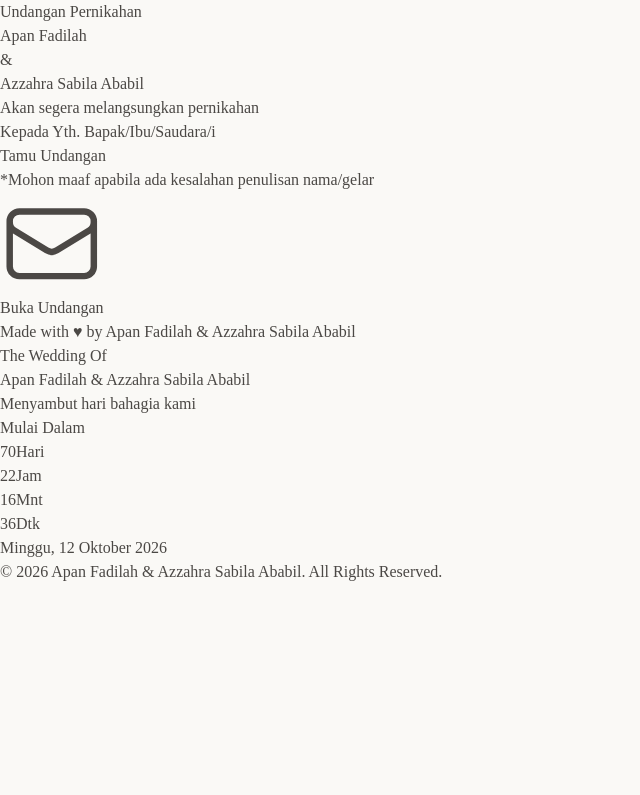
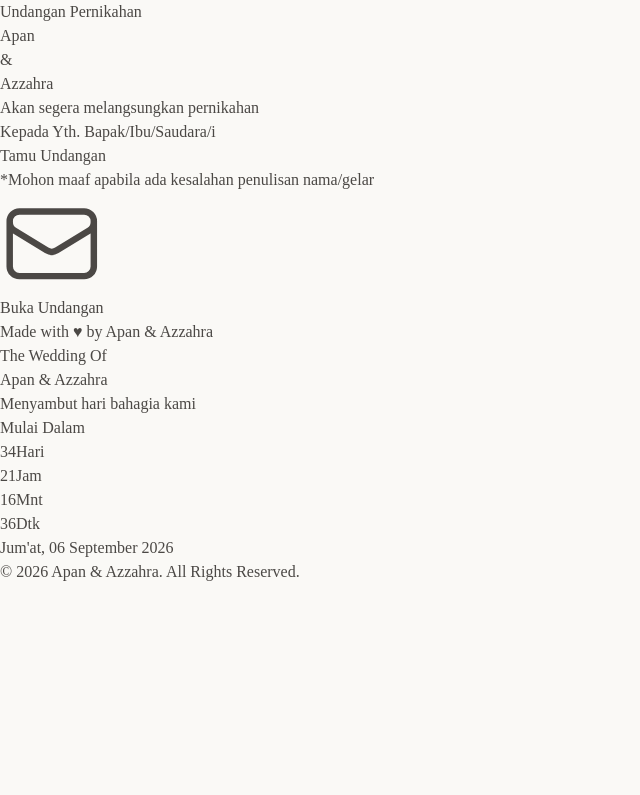
Before and after one commit to Apanhdf6/website-pernikahan, a React (Vite) app in the folder apps/: page / in a window 1280 px wide. Shown: the top 795 px of the page, without its empty margins (0-640 px from the left). Built offline with nearby package versions, Linux system fonts and the light colour scheme; no server answers; the database is empty.

Commit message:
feat: update wedding date, location, bank details, and Instagram handles, and add project documentation

```diff
--- a/apps/src/App.tsx
+++ b/apps/src/App.tsx
@@ -123,7 +123,7 @@ const App: React.FC = () => {
 
 // Mini Countdown helper for the desktop left fixed sidebar
 const DesktopCountdown: React.FC = () => {
-  const targetDate = new Date('2026-10-12T09:00:00').getTime();
+  const targetDate = new Date('2026-09-06T08:00:00').getTime();
   const [timeLeft, setTimeLeft] = useState({ days: 0, hours: 0, minutes: 0, seconds: 0 });
 
   React.useEffect(() => {
--- a/apps/src/components/Acara.tsx
+++ b/apps/src/components/Acara.tsx
@@ -8,11 +8,11 @@ interface AcaraProps {
 
 const Acara: React.FC<AcaraProps> = ({ data }) => {
   // Generate Google Calendar Link
-  // Target: 12 October 2026. Akad: 08:00 WIB (01:00 UTC), Resepsi ends around 15:00 WIB (08:00 UTC)
-  const calendarLink = `https://calendar.google.com/calendar/render?action=TEMPLATE&text=Pernikahan+${encodeURIComponent(data.groom.nickname)}+%26+${encodeURIComponent(data.bride.nickname)}&dates=20261012T010000Z/20261012T080000Z&details=Menghadiri+undangan+pernikahan+${encodeURIComponent(data.groom.fullName)}+dan+${encodeURIComponent(data.bride.fullName)}&location=${encodeURIComponent(data.location)}`;
+  // Target: 06 September 2026. Akad: 08:00 WIB (01:00 UTC), Resepsi ends around 15:00 WIB (08:00 UTC)
+  const calendarLink = `https://calendar.google.com/calendar/render?action=TEMPLATE&text=Pernikahan+${encodeURIComponent(data.groom.nickname)}+%26+${encodeURIComponent(data.bride.nickname)}&dates=20260906T010000Z/20260906T080000Z&details=Menghadiri+undangan+pernikahan+${encodeURIComponent(data.groom.fullName)}+dan+${encodeURIComponent(data.bride.fullName)}&location=${encodeURIComponent(data.location)}`;
 
-  // Google Maps link
-  const mapsLink = `https://www.google.com/maps/search/?api=1&query=${encodeURIComponent(data.location + " Gedung Pernikahan Utama")}`;
+  // Google Maps link - using exact coordinates from ABOUT.md
+  const mapsLink = `https://www.google.com/maps/search/?api=1&query=-7.312101819537807,108.39564734292398`;
 
   return (
     <section id="acara" className="relative bg-[#FDFBF7] px-6 py-16 text-center border-b border-rose-gold-100 overflow-hidden">
@@ -62,7 +62,7 @@ const Acara: React.FC<AcaraProps> = ({ data }) => {
           {/* Time & Place */}
           <div className="text-stone-600 text-sm font-serif space-y-2">
             <p className="font-bold text-stone-700 font-sans">
-              Minggu, 12 Oktober 2026
+              Jum'at, 06 September 2026
             </p>
             <p>Pukul 08.00 - 10.00 WIB</p>
             <p className="font-bold text-sage-700 font-sans pt-2">
@@ -100,14 +100,14 @@ const Acara: React.FC<AcaraProps> = ({ data }) => {
           {/* Time & Place */}
           <div className="text-stone-600 text-sm font-serif space-y-2">
             <p className="font-bold text-stone-700 font-sans">
-              Minggu, 12 Oktober 2026
+              Jum'at, 06 September 2026
             </p>
-            <p>Pukul 11.00 WIB - Selesai</p>
+            <p>Setelah Akad Nikah - Selesai</p>
             <p className="font-bold text-sage-700 font-sans pt-2">
-              Gedung Bagas Raya Ciamis
+              Kediaman Mempelai Wanita
             </p>
-            <p className="text-xs text-stone-500 italic font-sans">
-              Jl. Jend. Sudirman No. 123, Ciamis, Jawa Barat
+            <p className="text-xs text-stone-500 italic">
+              {data.location}
             </p>
           </div>
         </motion.div>
--- a/apps/src/components/Countdown.tsx
+++ b/apps/src/components/Countdown.tsx
@@ -8,7 +8,7 @@ interface TimeLeft {
 }
 
 const Countdown: React.FC = () => {
-  const targetDate = new Date('2026-10-12T09:00:00').getTime();
+  const targetDate = new Date('2026-09-06T08:00:00').getTime();
 
   const calculateTimeLeft = (): TimeLeft => {
     const now = new Date().getTime();
--- a/apps/src/components/Gift.tsx
+++ b/apps/src/components/Gift.tsx
@@ -5,14 +5,16 @@ const Gift: React.FC = () => {
 
   const bankAccounts = [
     {
-      bank: "BCA",
-      number: "1234567890",
-      owner: "Apan Fadilah"
+      bank: "Bank Jago",
+      number: "105372029877",
+      owner: "Apan Fadilah",
+      isWallet: false
     },
     {
-      bank: "Mandiri",
-      number: "9876543210",
-      owner: "Azzahra Sabila"
+      bank: "Dana",
+      number: "085759439637",
+      owner: "Azzahra Sabila Ababil",
+      isWallet: true
     }
   ];
 
@@ -56,7 +58,9 @@ const Gift: React.FC = () => {
             <span className="font-sans font-black text-2xl text-sage-700 tracking-wider mb-2">
               {acc.bank}
             </span>
-            <p className="text-stone-500 font-serif text-xs mb-1">Nomor Rekening:</p>
+            <p className="text-stone-500 font-serif text-xs mb-1">
+              {acc.isWallet ? "Nomor E-Wallet:" : "Nomor Rekening:"}
+            </p>
             <p className="text-xl font-bold font-sans text-rose-gold-900 tracking-widest mb-1">
               {acc.number}
             </p>
@@ -80,7 +84,7 @@ const Gift: React.FC = () => {
                   <svg xmlns="http://www.w3.org/2000/svg" fill="none" viewBox="0 0 24 24" strokeWidth={1.5} stroke="currentColor" className="w-4 h-4">
                     <path strokeLinecap="round" strokeLinejoin="round" d="M15.666 3.888A2.25 2.25 0 0 0 13.5 2.25h-3c-1.03 0-1.9.693-2.166 1.638m7.332 0A2.247 2.247 0 0 1 13.5 4.75h-3c-.226 0-.443-.057-.632-.158m7.332 0c.259.027.518.068.774.123M7.67 3.888a2.25 2.25 0 0 0-1.012 1.014M5.934 5.304C5.7 5.72 5.578 6.19 5.578 6.682v10.58c0 .29.091.564.246.79M5.934 5.304a2.985 2.985 0 0 1 1.226-1.127M18.066 5.304c.23.416.352.886.352 1.378v10.58c0 .29-.091.564-.246.79M18.066 5.304a2.985 2.985 0 0 0-1.226-1.127m0 0A2.978 2.978 0 0 0 15 3.75h-3m-3.012 0A2.978 2.978 0 0 0 9 3.75M9 15h6m-6 3h6m-9-3h.008v.008H6V15Zm0 3h.008v.008H6V18Z" />
                   </svg>
-                  Salin Rekening
+                  {acc.isWallet ? "Salin Nomor" : "Salin Rekening"}
                 </>
               )}
             </button>
@@ -97,13 +101,12 @@ const Gift: React.FC = () => {
           <span className="font-serif font-bold text-base text-rose-gold-900 uppercase tracking-wide mb-1">
             Kirim Kado Fisik
           </span>
-          <p className="text-stone-500 font-serif text-xs mb-3">Kirim ke Alamat Penerima:</p>
           <div className="bg-[#FCFAF6] border border-rose-gold-100 rounded-2xl p-4 text-xs text-stone-600 font-serif leading-relaxed text-center max-w-xs mb-4">
-            <p className="font-bold text-stone-700 font-sans mb-1">Rumah Azzahra Sabila</p>
-            <p>Jl. Jend. Sudirman No. 123, Kelurahan Sindangrasa, Kecamatan Ciamis, Kabupaten Ciamis, Jawa Barat, 46215</p>
+            <p className="font-bold text-stone-700 font-sans mb-1">Rumah Mempelai Wanita</p>
+            <p>Dusun Desa Rt 04 Rw 01 Desa Kertaharja Kec Cijeungjing Kab Ciamis Jawa Barat</p>
           </div>
           <button
-            onClick={() => handleCopy("Jl. Jend. Sudirman No. 123, Ciamis, Jawa Barat, 46215", "Alamat")}
+            onClick={() => handleCopy("Dusun Desa Rt 04 Rw 01 Desa Kertaharja Kec Cijeungjing Kab Ciamis Jawa Barat", "Alamat")}
             className="px-5 py-2 bg-sage-600 hover:bg-sage-700 text-white rounded-full font-medium text-xs shadow-sm shadow-sage-600/10 transition-all duration-300 hover:scale-105 active:scale-95 flex items-center gap-1.5 cursor-pointer focus:outline-none"
           >
             {copiedAccount === "Alamat" ? (
--- a/apps/src/components/Mempelai.tsx
+++ b/apps/src/components/Mempelai.tsx
@@ -72,7 +72,7 @@ const Mempelai: React.FC<MempelaiProps> = ({ data }) => {
           <motion.a
             whileHover={{ scale: 1.05 }}
             whileTap={{ scale: 0.95 }}
-            href="https://instagram.com"
+            href={`https://instagram.com/${data.groom.instagram}`}
             target="_blank"
             rel="noopener noreferrer"
             className="flex items-center gap-1.5 text-xs text-rose-gold-700 border border-rose-gold-200 bg-[#FFFBFB] hover:bg-rose-gold-50 px-4 py-2 rounded-full font-medium transition-colors cursor-pointer"
@@ -80,7 +80,7 @@ const Mempelai: React.FC<MempelaiProps> = ({ data }) => {
             <svg className="w-4 h-4" fill="currentColor" viewBox="0 0 24 24">
               <path d="M7.8,2H16.2C19.4,2 22,4.6 22,7.8V16.2A5.8,5.8 0 0,1 16.2,22H7.8C4.6,22 2,19.4 2,16.2V7.8A5.8,5.8 0 0,1 7.8,2M7.6,4A3.6,3.6 0 0,0 4,7.6V16.4C4,18.4 5.6,20 7.6,20H16.4A3.6,3.6 0 0,0 20,16.4V7.6C20,5.6 18.4,4 16.4,4H7.6M17.25,5.5A1.25,1.25 0 1,1 16,6.75A1.25,1.25 0 0,1 17.25,5.5M12,7A5,5 0 0,1 17,12A5,5 0 0,1 12,17A5,5 0 0,1 7,12A5,5 0 0,1 12,7M12,9A3,3 0 0,0 9,12A3,3 0 0,0 12,15A3,3 0 0,0 15,12A3,3 0 0,0 12,9Z" />
             </svg>
-            @apanfadilah
+            @{data.groom.instagram}
           </motion.a>
         </motion.div>
 
@@ -135,7 +135,7 @@ const Mempelai: React.FC<MempelaiProps> = ({ data }) => {
           <motion.a
             whileHover={{ scale: 1.05 }}
             whileTap={{ scale: 0.95 }}
-            href="https://instagram.com"
+            href={`https://instagram.com/${data.bride.instagram}`}
             target="_blank"
             rel="noopener noreferrer"
             className="flex items-center gap-1.5 text-xs text-rose-gold-700 border border-rose-gold-200 bg-[#FFFBFB] hover:bg-rose-gold-50 px-4 py-2 rounded-full font-medium transition-colors cursor-pointer"
@@ -143,7 +143,7 @@ const Mempelai: React.FC<MempelaiProps> = ({ data }) => {
             <svg className="w-4 h-4" fill="currentColor" viewBox="0 0 24 24">
               <path d="M7.8,2H16.2C19.4,2 22,4.6 22,7.8V16.2A5.8,5.8 0 0,1 16.2,22H7.8C4.6,22 2,19.4 2,16.2V7.8A5.8,5.8 0 0,1 7.8,2M7.6,4A3.6,3.6 0 0,0 4,7.6V16.4C4,18.4 5.6,20 7.6,20H16.4A3.6,3.6 0 0,0 20,16.4V7.6C20,5.6 18.4,4 16.4,4H7.6M17.25,5.5A1.25,1.25 0 1,1 16,6.75A1.25,1.25 0 0,1 17.25,5.5M12,7A5,5 0 0,1 17,12A5,5 0 0,1 12,17A5,5 0 0,1 7,12A5,5 0 0,1 12,7M12,9A3,3 0 0,0 9,12A3,3 0 0,0 12,15A3,3 0 0,0 15,12A3,3 0 0,0 12,9Z" />
             </svg>
-            @azzahrasabila
+            @{data.bride.instagram}
           </motion.a>
         </motion.div>
 
--- a/apps/src/components/MusicPlayer.tsx
+++ b/apps/src/components/MusicPlayer.tsx
@@ -1,8 +1,6 @@
 import React, { useEffect, useRef } from 'react';
 import { motion, AnimatePresence } from 'framer-motion';
-
-const backgroundMusic = "https://pub-b8ba40ca55ce4fe4ae9b4b78276a35cc.r2.dev/audio/Backstreet%20Boys%20-%20Shape%20Of%20My%20Heart%20(192).ogg";
-
+const backgroundMusic = 'https://eedybzczj6qzwhpy.public.blob.vercel-storage.com/audio/Backstreet%20Boys%20-%20Shape%20Of%20My%20Heart.mp3';
 
 interface MusicPlayerProps {
   isPlaying: boolean;
--- a/apps/src/data.ts
+++ b/apps/src/data.ts
@@ -3,11 +3,13 @@ export interface WeddingData {
         nickname: string;
         fullName: string;
         parents: string;
+        instagram: string;
     };
     bride: {
         nickname: string;
         fullName: string;
         parents: string;
+        instagram: string;
     };
     date: string;
     location: string;
@@ -16,16 +18,18 @@ export interface WeddingData {
 
 export const weddingInfo: WeddingData = {
     groom: {
-        nickname: "Apan Fadilah",
+        nickname: "Apan",
         fullName: "Apan Fadilah",
-        parents: "Putra dari Bapak Zakaria Ansor & Ibu Rai Maskanah",
+        parents: "Putra ke-2 dari Bapak Zakaria Ansor (alm)",
+        instagram: "apanhdf",
     },
     bride: {
-        nickname: "Azzahra Sabila Ababil",
+        nickname: "Azzahra",
         fullName: "Azzahra Sabila Ababil",
-        parents: "Putri dari Bapak Nana Rohana & Ibu Neni Heryani",
+        parents: "Putri ke-3 dari Bapak Nana Rohana",
+        instagram: "azhrasbl_04",
     },
-    date: "Minggu, 12 Oktober 2026", // Bisa disesuaikan nanti
-    location: "Ciamis, Jawa Barat",
+    date: "Jum'at, 06 September 2026",
+    location: "Dusun Desa Rt 04 Rw 01 Desa Kertaharja Kec Cijeungjing Kab Ciamis Jawa Barat",
     theme: "Soft Pastel Botanical",
 };
```
Also changed, not shown: 2 other files (tests, documents, lock files or other folders).
